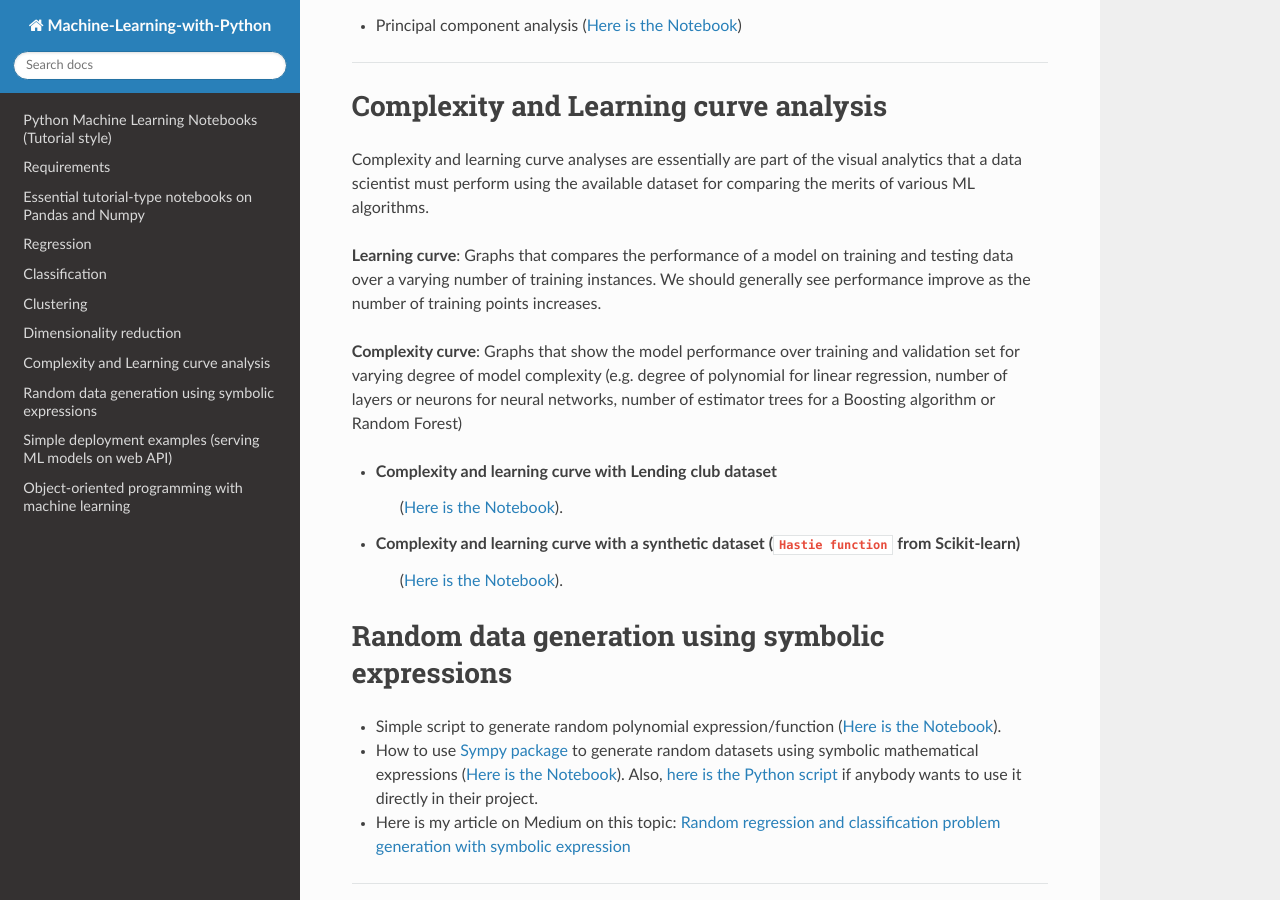
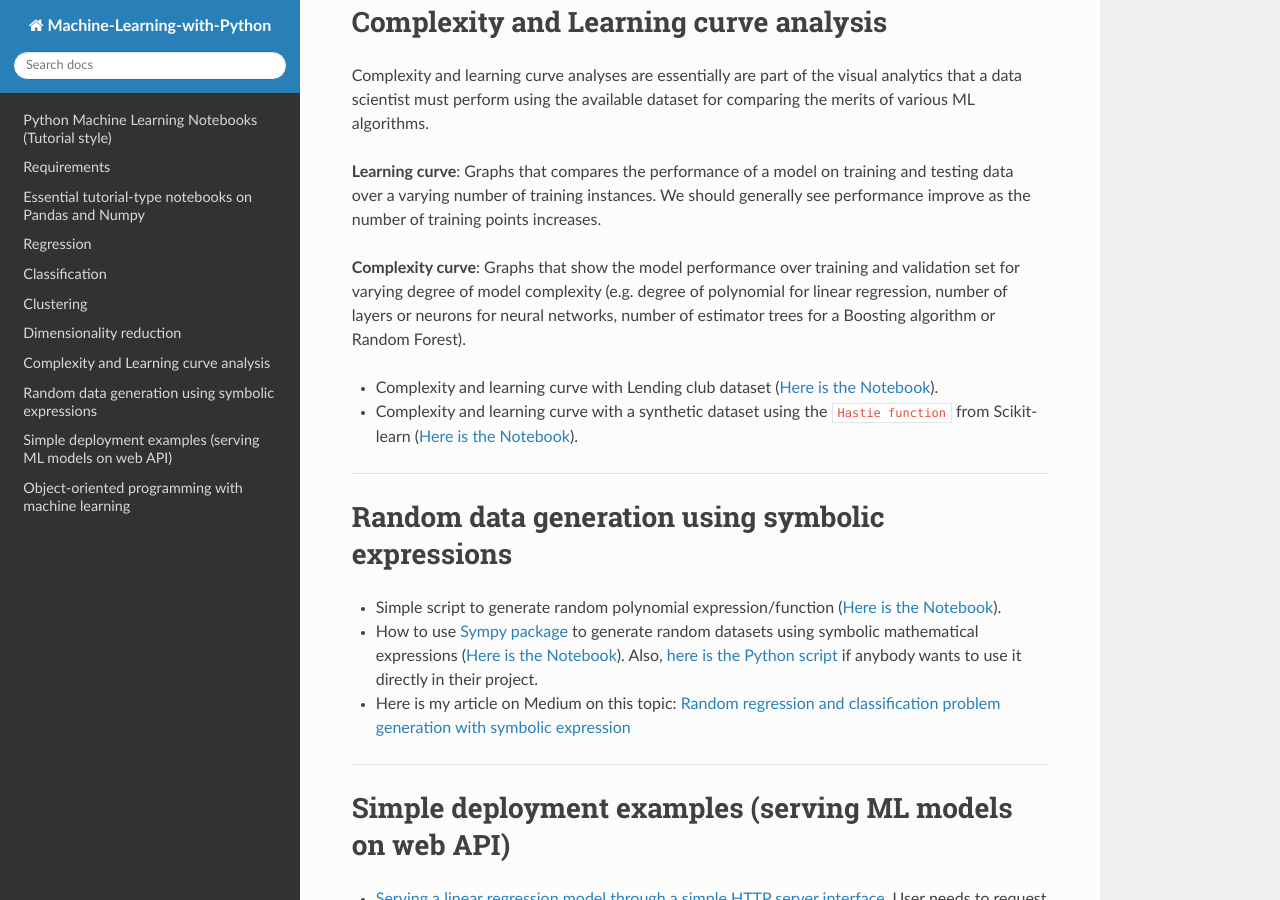
Before and after one commit to tirthajyoti/Machine-Learning-with-Python, a Sphinx documentation site: the page built from docs/index.rst, in a window 1280 px wide and 900 px high, scrolled down 2741 px. Built offline with Sphinx 7.4.7 and the Read the Docs theme 2.0.0, drawn with Linux system fonts in a browser that asks for light colours; some of the changed text lies outside the part shown.

Commit message:
Update index.rst

```diff
--- a/docs/index.rst
+++ b/docs/index.rst
@@ -94,8 +94,7 @@
    linear regression problem (`Here is the
    Notebook <https://github.com/tirthajyoti/Machine-Learning-with-Python/blob/master/Regression/Regression_Diagnostics.ipynb>`__).
 
-- How linear regression and neural network fare in the task of nonlinear function approximation (`Here is the
-   Notebook <https://github.com/tirthajyoti/Machine-Learning-with-Python/blob/master/Function%20Approximation%20by%20Neural%20Network/Function%20approximation%20by%20linear%20model%20and%20deep%20network.ipynb>`__)
+- How linear regression and neural network fare in the task of nonlinear function approximation (`Here is the Notebook <https://github.com/tirthajyoti/Machine-Learning-with-Python/blob/master/Function%20Approximation%20by%20Neural%20Network/Function%20approximation%20by%20linear%20model%20and%20deep%20network.ipynb>`__)
 
 --------------
 
@@ -161,15 +160,13 @@
 
 **Learning curve**: Graphs that compares the performance of a model on training and testing data over a varying number of training instances. We should generally see performance improve as the number of training points increases.
 
-**Complexity curve**: Graphs that show the model performance over training and validation set for varying degree of model complexity (e.g. degree of polynomial for linear regression, number of layers or neurons for neural networks, number of estimator trees for a Boosting algorithm or Random Forest)
+**Complexity curve**: Graphs that show the model performance over training and validation set for varying degree of model complexity (e.g. degree of polynomial for linear regression, number of layers or neurons for neural networks, number of estimator trees for a Boosting algorithm or Random Forest).
 
-- Complexity and learning curve with Lending club dataset
-   (`Here is the
-   Notebook <https://github.com/tirthajyoti/Machine-Learning-with-Python/blob/master/Complexity_Learning_curves/Complexity_Learning_Analysis_Lending_Data.ipynb>`__).
+- Complexity and learning curve with Lending club dataset (`Here is the Notebook <https://github.com/tirthajyoti/Machine-Learning-with-Python/blob/master/Complexity_Learning_curves/Complexity_Learning_Analysis_Lending_Data.ipynb>`__).
 
-- Complexity and learning curve with a synthetic dataset (``Hastie function`` from Scikit-learn)
-   (`Here is the
-   Notebook <https://github.com/tirthajyoti/Machine-Learning-with-Python/blob/master/Complexity_Learning_curves/Complexity_learning_curve_Hastie_dataset.ipynb>`__).
+- Complexity and learning curve with a synthetic dataset using the ``Hastie function`` from Scikit-learn (`Here is the Notebook <https://github.com/tirthajyoti/Machine-Learning-with-Python/blob/master/Complexity_Learning_curves/Complexity_learning_curve_Hastie_dataset.ipynb>`__).
+
+------
 
 
 Random data generation using symbolic expressions
```
